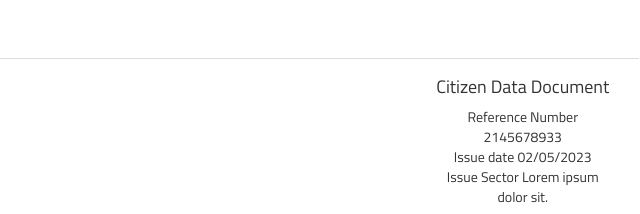
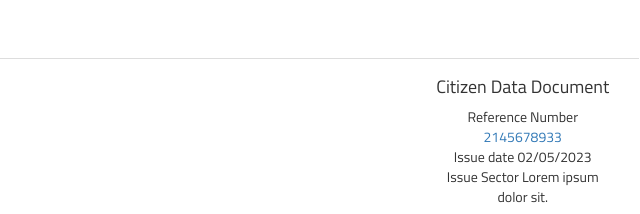
Before and after one commit to jameeronline/safari-print-test, a plain HTML site: page index.html in a window 1280 px wide. Shown: the part 2091-2305 px from the top of the page, 571-1211 px from the left. Drawn offline with Linux system fonts and the light colour scheme.

Commit message:
new print added

```diff
--- a/index.html
+++ b/index.html
@@ -691,7 +691,7 @@
                             <div class="text-center">
                                 <h4>Citizen Data Document</h4>
                                 <ul class="list-unstyled">
-                                    <li><span>Reference Number</span> <span>2145678933</span></li>
+                                    <li><span>Reference Number</span> <a href="javascript: void(0)">2145678933</a></li>
                                     <li><span>Issue date</span> <span>02/05/2023</span></li>
                                     <li><span>Issue Sector</span> <span>Lorem ipsum dolor sit.</span></li>
                                 </ul>
```
